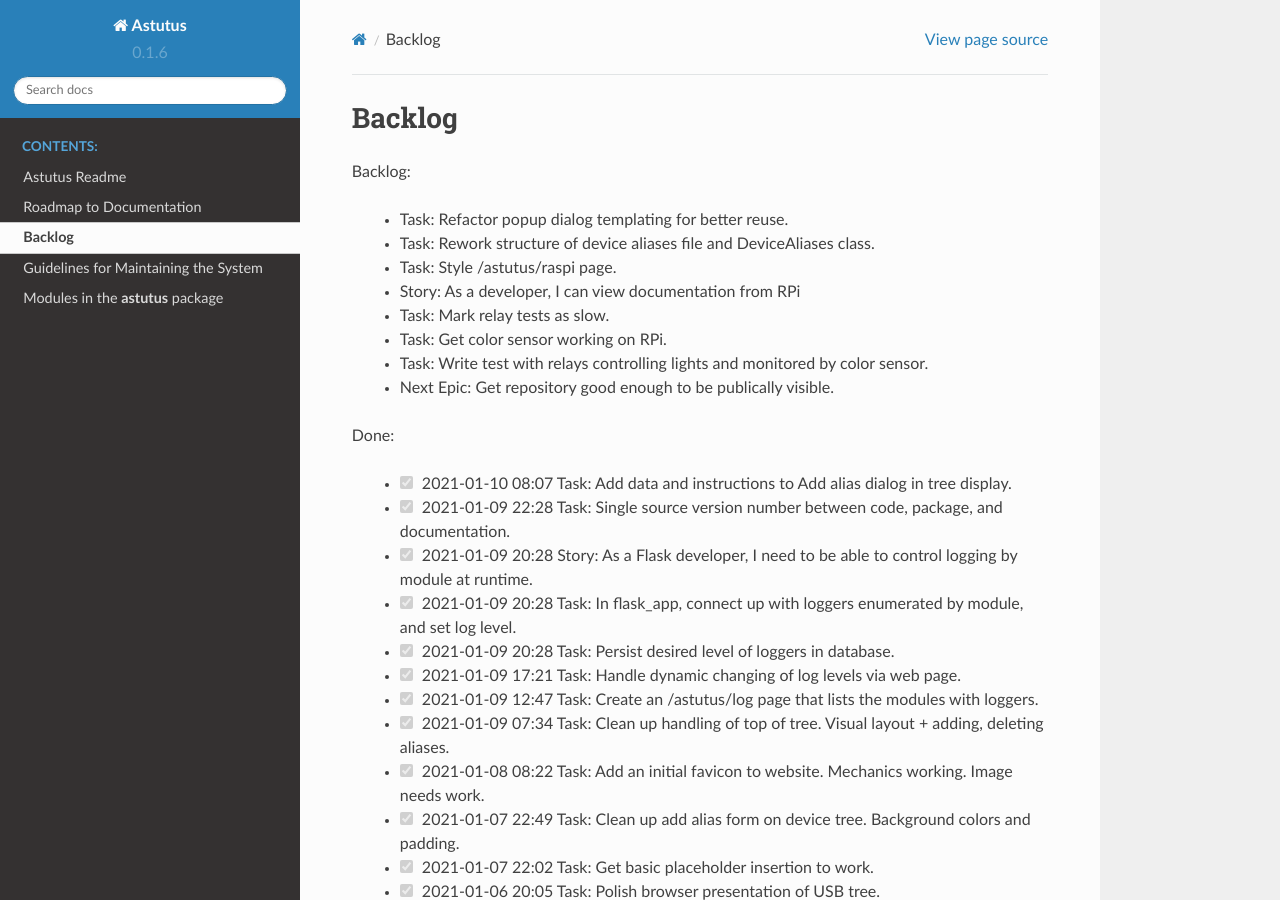
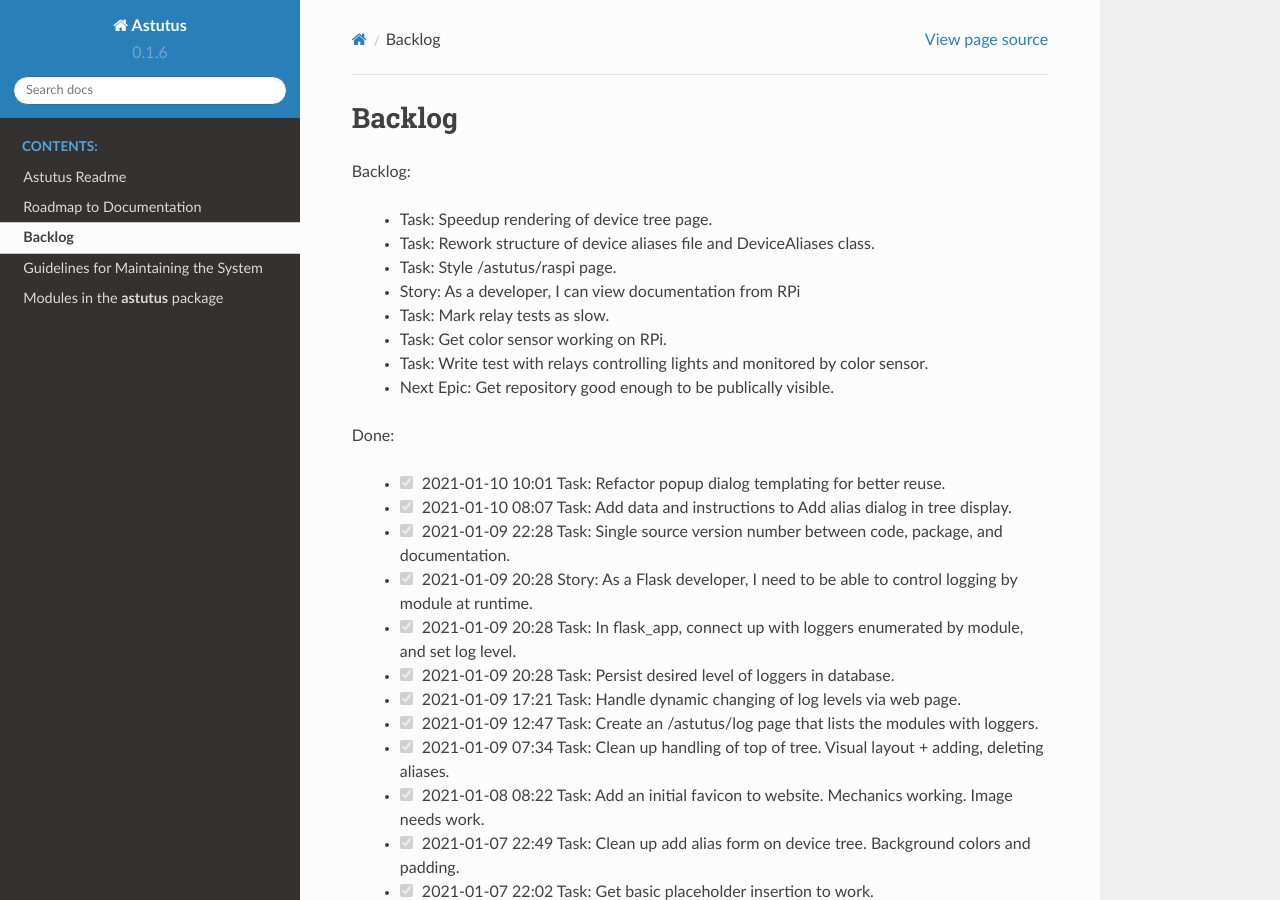
Before and after one commit to rich-dobbs-13440/astutus, a Sphinx documentation site: the page built from docs/backlog.rst, in a window 1280 px wide and 900 px high. Built offline with Sphinx 7.4.7 and the Read the Docs theme 2.0.0, drawn with Linux system fonts in a browser that asks for light colours; pages that are not in the unit, such as notebooks, are missing from menus.

Commit message:
Update backlog

```diff
--- a/docs/backlog.rst
+++ b/docs/backlog.rst
@@ -3,7 +3,7 @@ Backlog
 
 Backlog:
 
-  * Task: Refactor popup dialog templating for better reuse.
+  * Task: Speedup rendering of device tree page.
   * Task: Rework structure of device aliases file and DeviceAliases class.
   * Task: Style /astutus/raspi page.
   * Story: As a developer, I can view documentation from RPi
@@ -19,6 +19,7 @@ Backlog:
 
 Done:
 
+  * |done| 2021-01-10 10:01 Task: Refactor popup dialog templating for better reuse.
   * |done| 2021-01-10 08:07 Task: Add data and instructions to Add alias dialog in tree display.
   * |done| 2021-01-09 22:28 Task: Single source version number between code, package, and documentation.
   * |done| 2021-01-09 20:28 Story: As a Flask developer, I need to be able to control logging by module at runtime.
```
